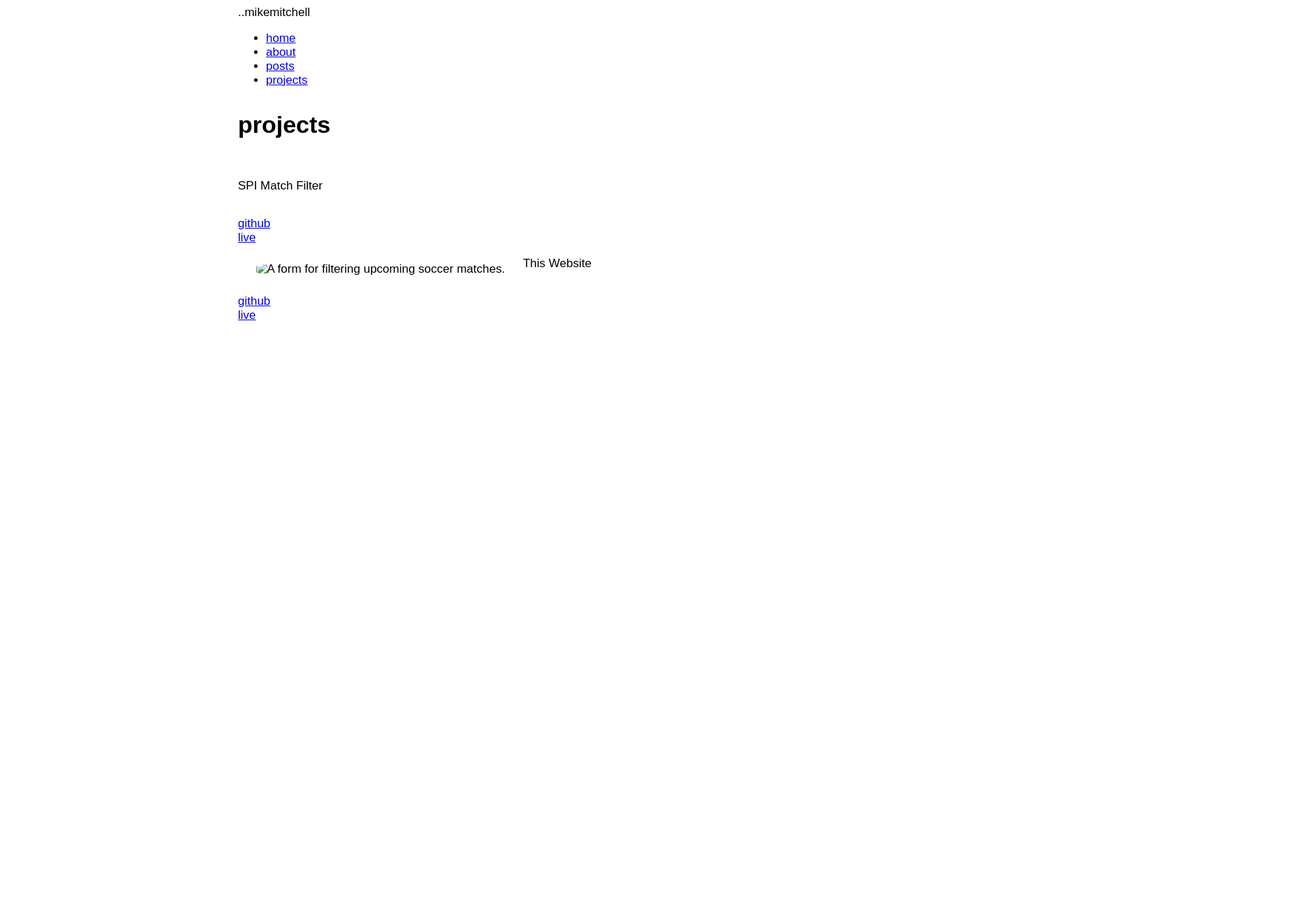
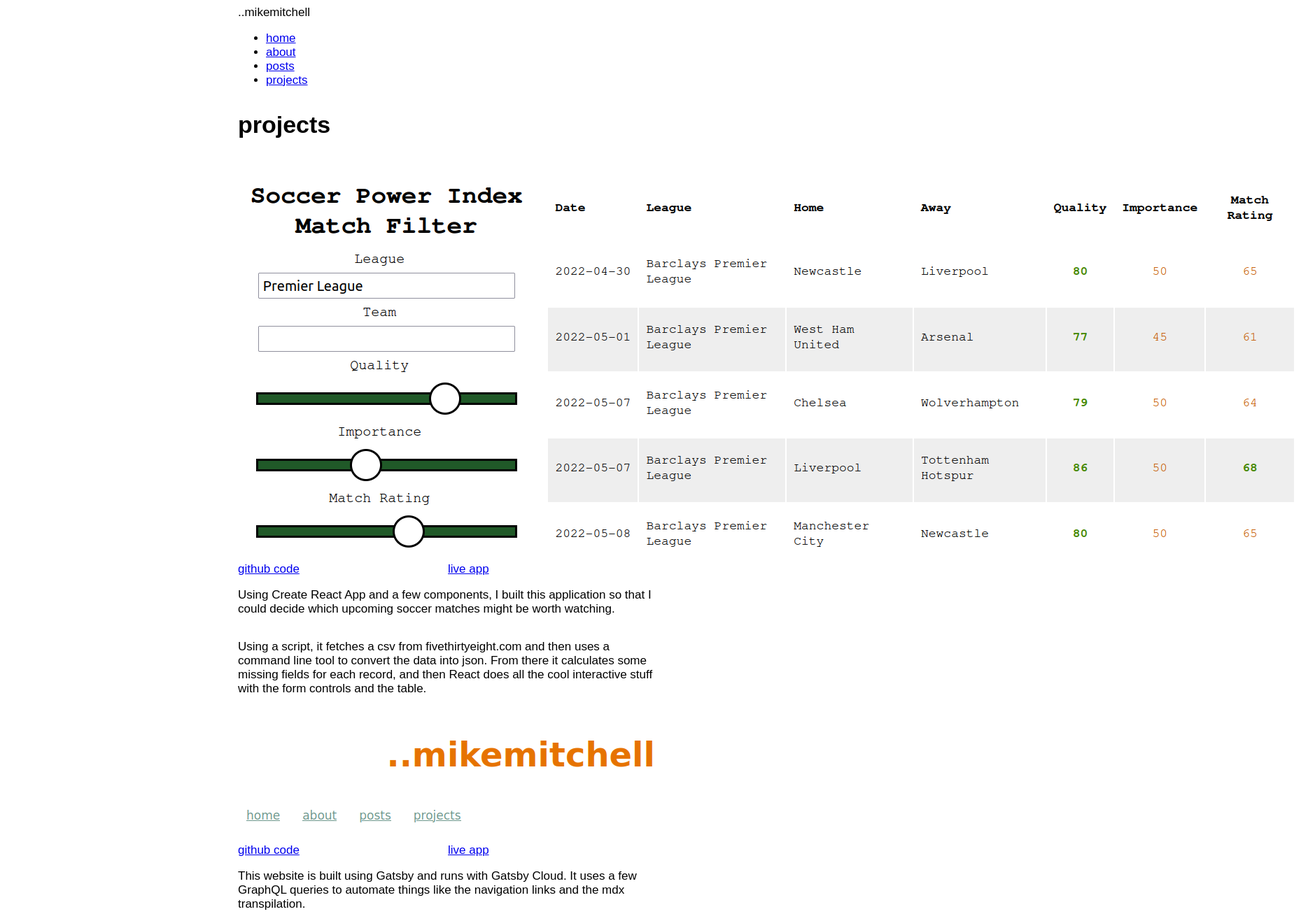
Before and after one commit to alchemistikk/my-gatsby-site, a Gatsby site: page /projects in a window 1280 px wide. Shown: the whole page at 70% size, 1869 px wide, since content can reach past the window. Before the commit the page ends 800 px from the top, so only its background shows below. Built offline with nearby package versions, Linux system fonts and the light colour scheme; Gatsby itself is replaced by a stand-in of ours.

Commit message:
Add basic shell of project page

```diff
--- a/src/components/layout.module.css
+++ b/src/components/layout.module.css
@@ -59,15 +59,11 @@
   margin-bottom: 2em;
 }
 
-img {
+.profile-picture {
   border-radius: 30%;
   position: relative;
   float: left;
   margin: 1.5em;
-}
-
-.project-title {
-  margin-bottom: 0em;
 }
 
 .about-page {
--- /dev/null
+++ b/src/components/projects.module.css
@@ -0,0 +1,17 @@
+.project-wrapper {
+  display: flex;
+  flex-direction: column;
+}
+
+.project-image {
+  max-width: 600px;
+  min-height: 300px;
+}
+
+.codeAndLive {
+  display: flex;
+}
+
+.codeAndLive div {
+  width: 50%;
+}
--- a/src/pages/projects.js
+++ b/src/pages/projects.js
@@ -1,39 +1,90 @@
 import * as React from "react";
 import Layout from "../components/layout";
-import { projectTitle } from "../components/layout.module.css";
+import soccerPowerIndexMatchFilter from "../images/soccerPowerIndexMatchFilter.png";
+import mikemitchellca from "../images/mikemitchellca.png";
+import {
+  projectWrapper,
+  codeAndLive,
+  projectImage,
+} from "../components/projects.module.css";
 
 const AboutPage = () => {
   return (
     <Layout pageTitle="Projects">
-      <p className={projectTitle}>SPI Match Filter</p>
+      <div className={projectWrapper}>
+        <div>
+          <a
+            href="https://alchemistikk.github.io/spi-match-filter/"
+            target="_blank"
+            rel="noopener noreferrer"
+          >
+            <img
+              src={soccerPowerIndexMatchFilter}
+              alt="A form for filtering upcoming soccer matches."
+              className={projectImage}
+            />
+          </a>
+        </div>
+
+        <div className={codeAndLive}>
           <div>
             <a
               href="https://github.com/alchemistikk/spi-match-filter"
               target="_blank"
               rel="noopener noreferrer"
             >
-          github
+              github code
             </a>
           </div>
           <div>
             <a
-          href="https://github.com/alchemistikk/spi-match-filter"
+              href="https://alchemistikk.github.io/spi-match-filter/"
               target="_blank"
               rel="noopener noreferrer"
             >
-          live
+              live app
             </a>
           </div>
-      <img src="" alt="A form for filtering upcoming soccer matches." />
+        </div>
         <div>
-        <p className={projectTitle}>This Website</p>
+          <p>
+            Using Create React App and a few components, I built this
+            application so that I could decide which upcoming soccer matches
+            might be worth watching.
+          </p>
+
+          <p>
+            Using a script, it fetches a csv from fivethirtyeight.com and then
+            uses a command line tool to convert the data into json. From there
+            it calculates some missing fields for each record, and then React
+            does all the cool interactive stuff with the form controls and the
+            table.
+          </p>
+        </div>
+      </div>
+
+      <div>
+        <div>
+          <a
+            href="https://mikemitchell.ca"
+            target="_blank"
+            rel="noopener noreferrer"
+          >
+            <img
+              src={mikemitchellca}
+              alt="The banner and links for this mikemitchell.ca."
+              className={projectImage}
+            />
+          </a>
+        </div>
+        <div className={codeAndLive}>
           <div>
             <a
               href="https://github.com/alchemistikk/my-gatsby-site"
               target="_blank"
               rel="noopener noreferrer"
             >
-            github
+              github code
             </a>
           </div>
           <div>
@@ -42,8 +93,16 @@
               target="_blank"
               rel="noopener noreferrer"
             >
-            live
+              live app
             </a>
+          </div>
+        </div>
+        <div>
+          <p>
+            This website is built using Gatsby and runs with Gatsby Cloud. It
+            uses a few GraphQL queries to automate things like the navigation
+            links and the mdx transpilation.
+          </p>
         </div>
       </div>
     </Layout>
```
Also changed, not shown: src/pages/about.js (+6 -1 lines), src/images/mikemitchellca.png (added), src/images/soccer-power-index-match-filter.png (deleted), src/images/soccerPowerIndexMatchFilter.png (added). Lines whose indentation alone changed are shown as unchanged.
